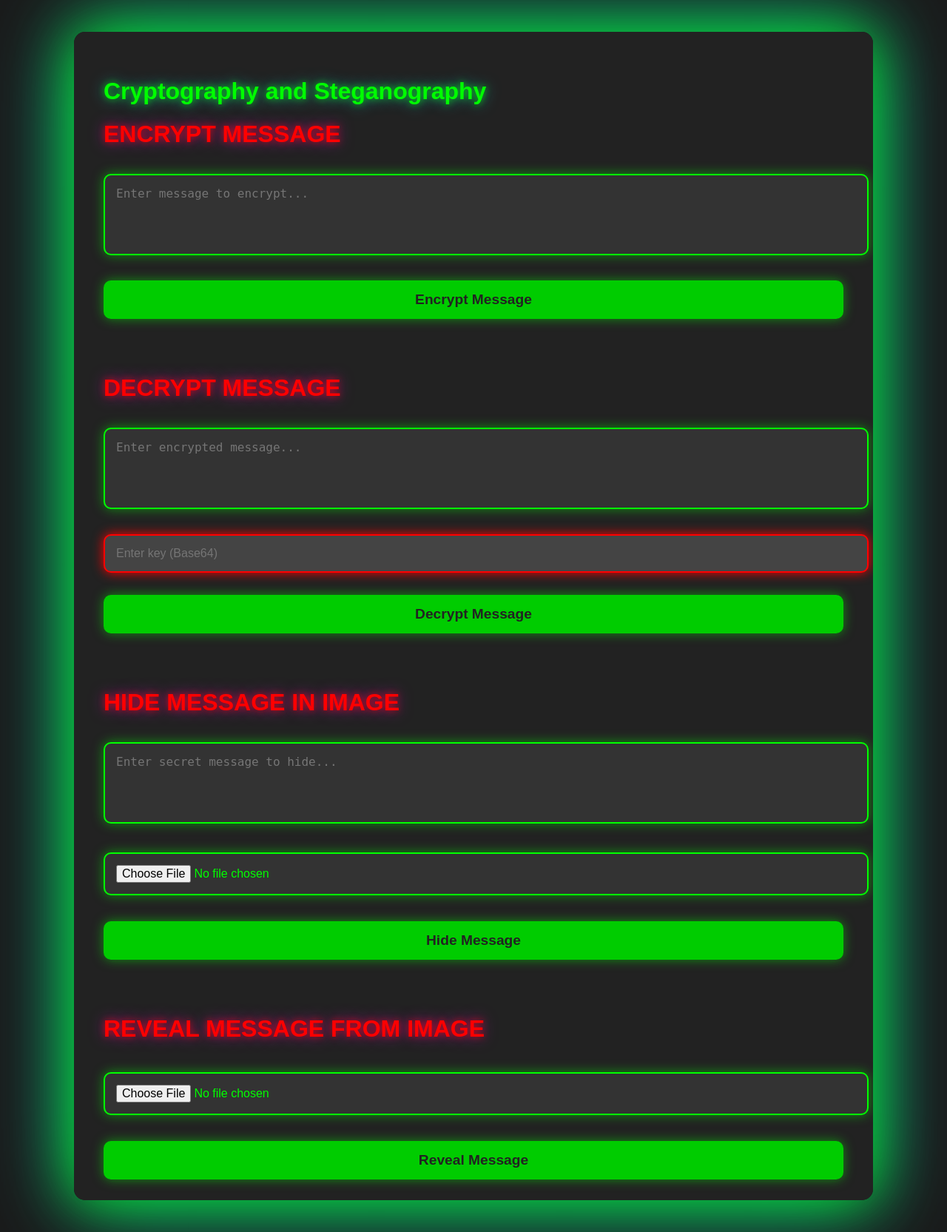
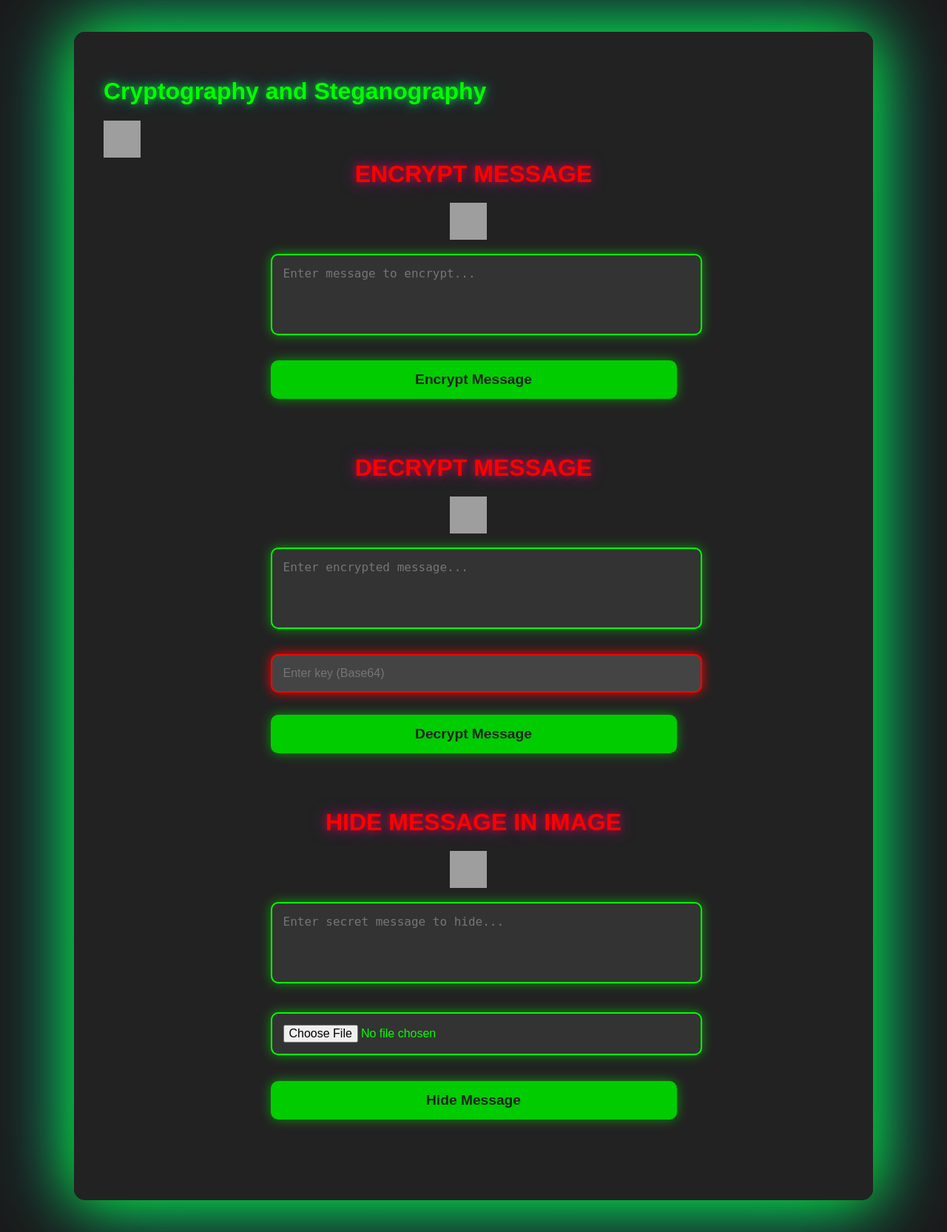
Before and after one commit to trh4ckn0n/trytounderstand, a Flask app: page / in a window 1280 px wide. Shown: the whole page at 74% size. Run offline with Flask 3, Linux system fonts and the light colour scheme; grey boxes are pictures that could not be loaded.

Commit message:
Update index.html

```diff
--- a/templates/index.html
+++ b/templates/index.html
@@ -43,6 +43,9 @@
         /* Section Styling */
         section {
             margin-bottom: 60px;
+            display: flex;
+            flex-direction: column;
+            align-items: center;
         }
 
         /* Form Elements */
@@ -173,14 +176,27 @@
             height: 100%;
             overflow: auto;
         }
+
+        /* Image Styling */
+        .feature-logo {
+            width: 50px;
+            height: 50px;
+            margin-right: 15px;
+        }
     </style>
 </head>
 <body>
     <div class="container">
         <h1>Cryptography and Steganography</h1>
+            <div>
+                <img src="logo.png" alt="Encrypt Icon" class="feature-logo">
+            </div>
 
         <section>
             <div class="section-header">Encrypt Message</div>
+            <div>
+                <img src="lock.png" alt="Encrypt Icon" class="feature-logo">
+            </div>
             <form method="POST" action="/encrypt">
                 <textarea name="message" rows="4" cols="50" placeholder="Enter message to encrypt..."></textarea><br>
                 <button type="submit">Encrypt Message</button>
@@ -198,6 +214,9 @@
 
         <section>
             <div class="section-header">Decrypt Message</div>
+            <div>
+                <img src="key.png" alt="Decrypt Icon" class="feature-logo">
+            </div>
             <form method="POST" action="/decrypt">
                 <textarea name="encrypted_message" rows="4" cols="50" placeholder="Enter encrypted message..."></textarea><br>
                 <input type="text" name="key" placeholder="Enter key (Base64)" class="error-text"><br>
@@ -214,25 +233,13 @@
 
         <section>
             <div class="section-header">Hide Message in Image</div>
+            <div>
+                <img src="eye.png" alt="Steganography Icon" class="feature-logo">
+            </div>
             <form method="POST" action="/steg/hide" enctype="multipart/form-data">
                 <textarea name="steg_message" rows="4" cols="50" placeholder="Enter secret message to hide..."></textarea><br>
                 <input type="file" name="image" accept="image/*"><br>
                 <button type="submit">Hide Message</button>
-            </form>
-
-            {% if steg_image %}
-            <div class="output">
-                <h3>Hidden Message Image:</h3>
-                <img src="{{ steg_image }}" alt="Hidden Image" width="300">
-            </div>
-            {% endif %}
-        </section>
-
-        <section>
-            <div class="section-header">Reveal Message from Image</div>
-            <form method="POST" action="/steg/reveal" enctype="multipart/form-data">
-                <input type="file" name="steg_image" accept="image/*"><br>
-                <button type="submit">Reveal Message</button>
             </form>
 
             {% if hidden_message %}
```
